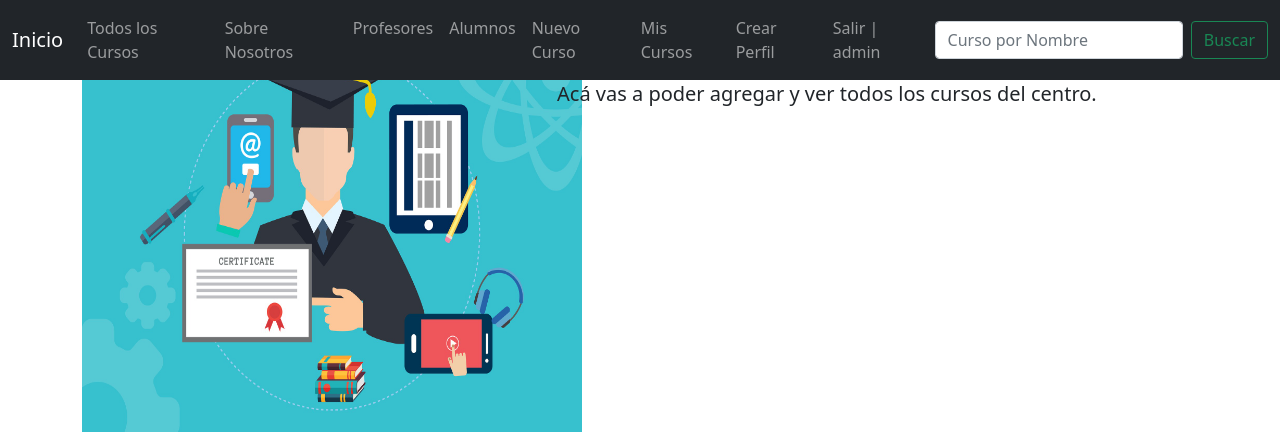
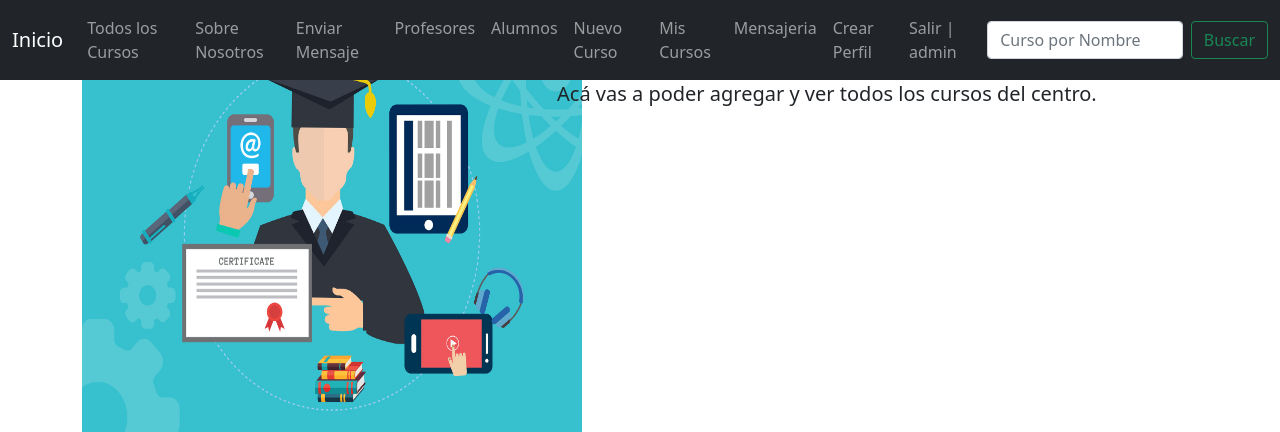
Before and after one commit to matferrando/ProyectoFinalPython-MatiasFerrando, a Django app: page /?next=/mensaje/list in a window 1280 px wide. Shown: the top 432 px of the page. Run offline with Django 4.2, Linux system fonts and the light colour scheme; a user stored in the database is signed in; data comes from the database, SQL or seed files in the repository; both versions use the stored data as it was after the commit; some libraries are stand-ins or nearby versions.

Commit message:
mensajes agregados

```diff
--- a/Aplicacion/models.py
+++ b/Aplicacion/models.py
@@ -36,3 +36,8 @@ class Alumno(models.Model):
 
     def __str__(self):
         return f"{self.numero_de_alumno} - {self.nombre_del_alumno} {self.apellido_del_alumno}"
+
+class Mensaje(models.Model):
+    mensaje = models.TextField(max_length=1000)
+    email = models.EmailField()
+    destinatario = models.ForeignKey(User, on_delete=models.CASCADE, related_name="mensajes")
--- a/Aplicacion/templates/Aplicacion/base.html
+++ b/Aplicacion/templates/Aplicacion/base.html
@@ -66,6 +66,9 @@
           <li class="nav-item">
             <a class="nav-link" href="{% url 'about' %}">Sobre Nosotros</a>
           </li>
+          <li class="nav-item">
+            <a class="nav-link" href="{% url 'mensaje-create' %}">Enviar Mensaje</a>
+          </li>
           {% if user.is_authenticated %}
           <li class="nav-item">
             <a class="nav-link" href="{% url 'profesores' %}">Profesores</a>
@@ -78,6 +81,9 @@
           </li>
           <li class="nav-item">
             <a class="nav-link" href="{% url 'post-mine' %}">Mis Cursos</a>
+          </li>
+          <li class="nav-item">
+            <a class="nav-link" href="{% url 'mensaje-list' %}">Mensajeria</a>
           </li>
           {% if user.profile %}
           <li class="nav-item">
--- a/Aplicacion/views.py
+++ b/Aplicacion/views.py
@@ -1,5 +1,5 @@
 from django.shortcuts import render
-from Aplicacion.models import Post, Alumno, Profesor, Profile
+from Aplicacion.models import Post, Alumno, Profesor, Profile, Mensaje
 from Aplicacion.forms import PostForm, AlumnoForm, ProfesorForm
 from django.views.generic import ListView, DetailView, CreateView, UpdateView, DeleteView
 from django.urls import reverse_lazy
@@ -147,3 +147,24 @@ class ProfileUpdate(UserPassesTestMixin, UpdateView):
 
     def test_func(self):
         return Profile.objects.filter(user=self.request.user).exists()
+
+class MensajeCreate(CreateView):
+    model = Mensaje
+    success_url = reverse_lazy("mensaje-create")
+    fields = "__all__"
+
+class MensajeDelete(LoginRequiredMixin, UserPassesTestMixin, DeleteView):
+    model = Mensaje
+    context_object_name = "mensaje"
+    success_url = reverse_lazy("mensaje-list")
+
+    def test_func(self):
+        return Mensaje.objects.filter(destinatario=self.request.user).exists()
+
+class MensajeList(LoginRequiredMixin, ListView):
+    model = Mensaje
+    context_object_name = "mensajes"
+
+    def get_queryset(self):
+        import pdb; pdb.set_trace
+        return Mensaje.objects.filter(destinatario=self.request.user).all()
--- a/TercerEntrega/urls.py
+++ b/TercerEntrega/urls.py
@@ -15,7 +15,7 @@ Including another URLconf
 """
 from django.contrib import admin
 from django.urls import path
-from Aplicacion.views import index, mostrar_profesores, mostrar_curso, mostrar_alumnos, agregar_alumno, agregar_curso, agregar_profesor, buscar_curso, PostList, PostDetail, PostUpdate, PostDelete, PostCreate, PostSearch, Login, SignUp, Logout, PostMineList, ProfileCreate, ProfileUpdate, about
+from Aplicacion.views import index, mostrar_profesores, mostrar_curso, mostrar_alumnos, agregar_alumno, agregar_curso, agregar_profesor, buscar_curso, PostList, PostDetail, PostUpdate, PostDelete, PostCreate, PostSearch, Login, SignUp, Logout, PostMineList, ProfileCreate, ProfileUpdate, about, MensajeCreate, MensajeDelete, MensajeList
 from django.conf import settings
 from django.conf.urls.static import static
 
@@ -42,6 +42,9 @@ urlpatterns = [
     path("post/list/mine", PostMineList.as_view(), name="post-mine"),
     path("profile/create", ProfileCreate.as_view(), name="profile-create"),
     path("profile/<pk>/update", ProfileUpdate.as_view(), name="profile-update"),
+    path("mensaje/list", MensajeList.as_view(), name="mensaje-list"),
+    path("mensaje/create", MensajeCreate.as_view(), name="mensaje-create"),
+    path("mensaje/<pk>/delete", MensajeDelete.as_view(), name="mensaje-delete"),
 ]
 
 urlpatterns += static(settings.MEDIA_URL, document_root=settings.MEDIA_ROOT)
```
Also changed, not shown: Aplicacion/templates/Aplicacion/mensaje_confirm_delete.html (added, +22 -0 lines), Aplicacion/templates/Aplicacion/mensaje_form.html (added, +13 -0 lines), Aplicacion/templates/Aplicacion/mensaje_list.html (added, +25 -0 lines), Aplicacion/migrations/0008_mensaje.py (added), db.sqlite3.
